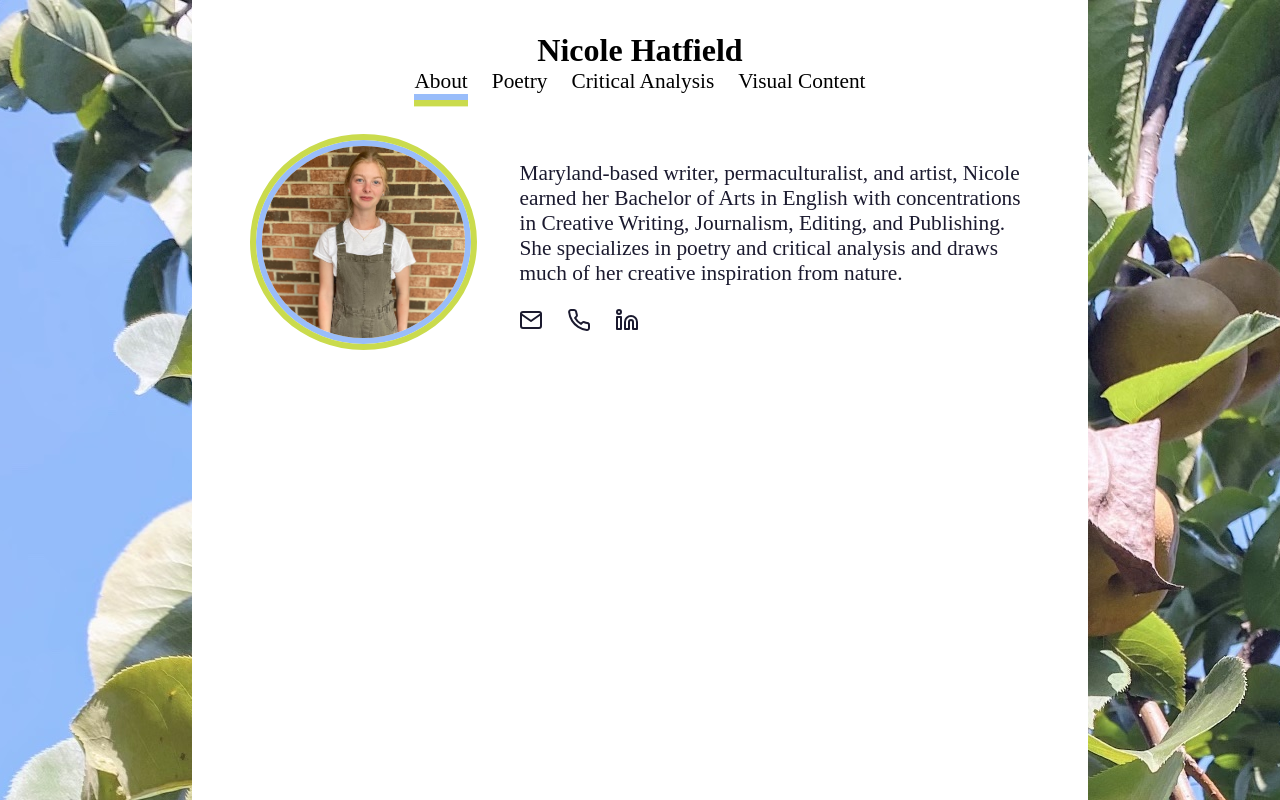
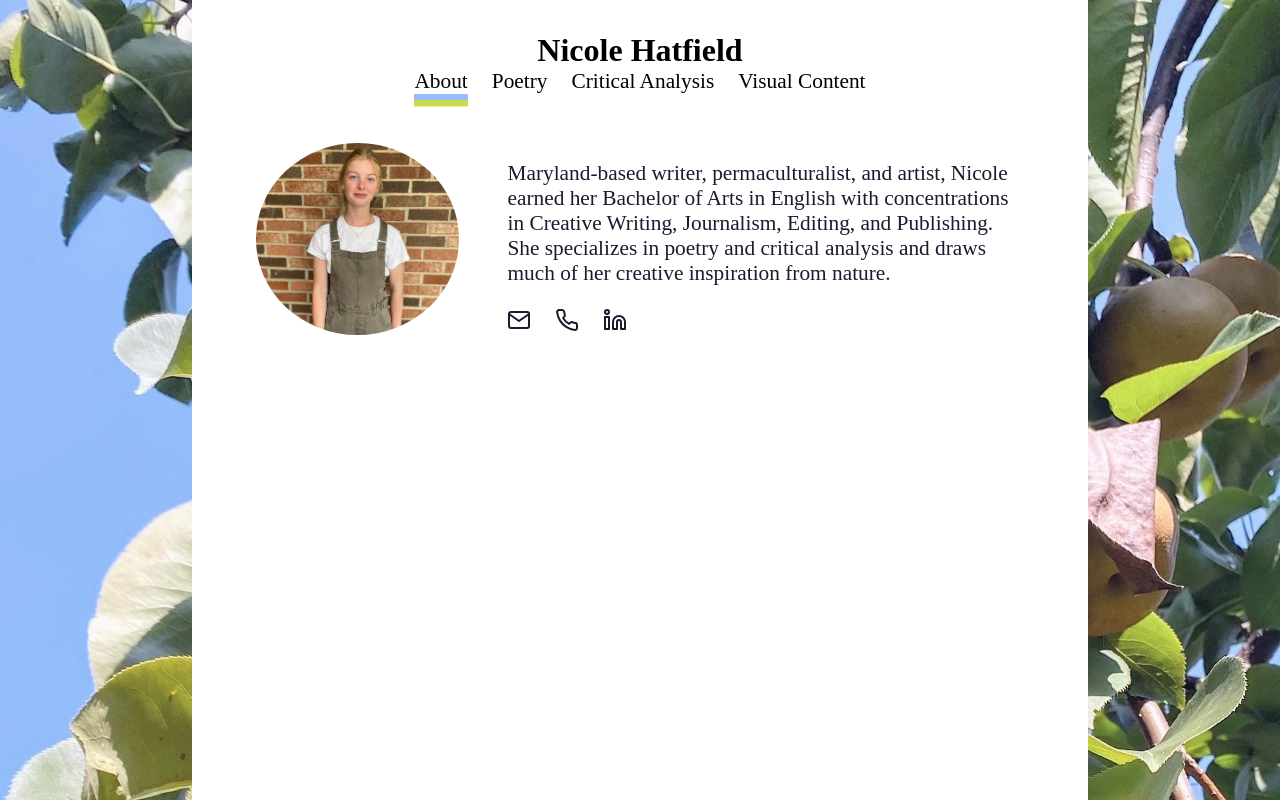
Before and after one commit to jmhatfield/nicole-hatfield, a React (Create React App) app: page /about in a window 1280 px wide. Built offline with nearby package versions, Linux system fonts and the light colour scheme; a web font is replaced by a local one.

Commit message:
style changed

```diff
--- a/src/components/MobileNavigation.jsx
+++ b/src/components/MobileNavigation.jsx
@@ -10,7 +10,7 @@ const DrawerButtonContainer = styled.div`
   position: fixed;
   top: 0;
   left: 0;
-  padding: var(--mobile-padding);
+  padding: 1rem;
   padding-bottom: 0.25rem;
   background-color: white;
   align-items: center;
@@ -29,6 +29,7 @@ const StyledTitle = styled.h1`
   display: block;
   margin: 0;
   text-transform: capitalize;
+  font-size: 24pt;
 `;
 
 const DrawerContainer = styled.div`
--- a/src/routes/About.jsx
+++ b/src/routes/About.jsx
@@ -27,8 +27,6 @@ const HeadshotContainer = styled.div`
 const Headshot = styled.img`
   height: 12rem;
   border-radius: 50%;
-  border: var(--border-width) solid var(--primary-color);
-  outline: var(--border-width) solid var(--secondary-color);
 
   @media screen and ${device.mobile} {
     margin: auto;
```
